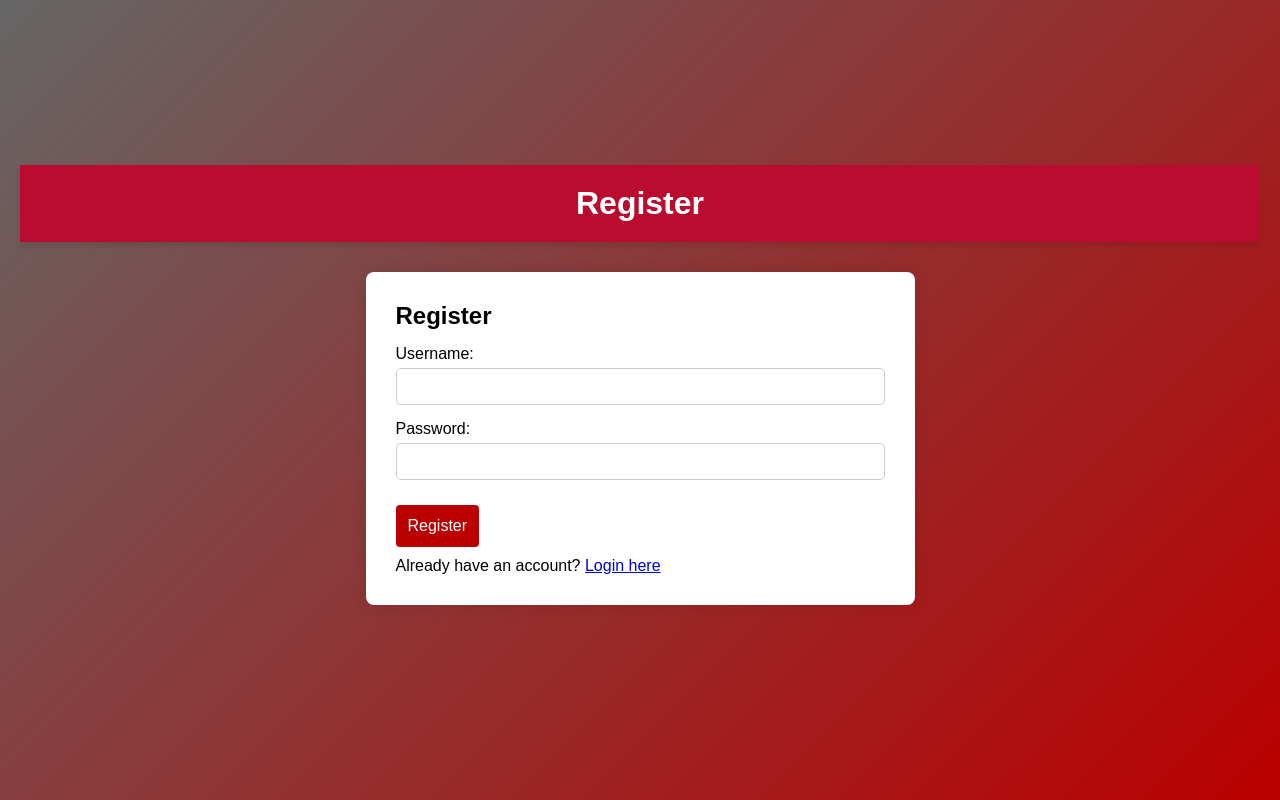
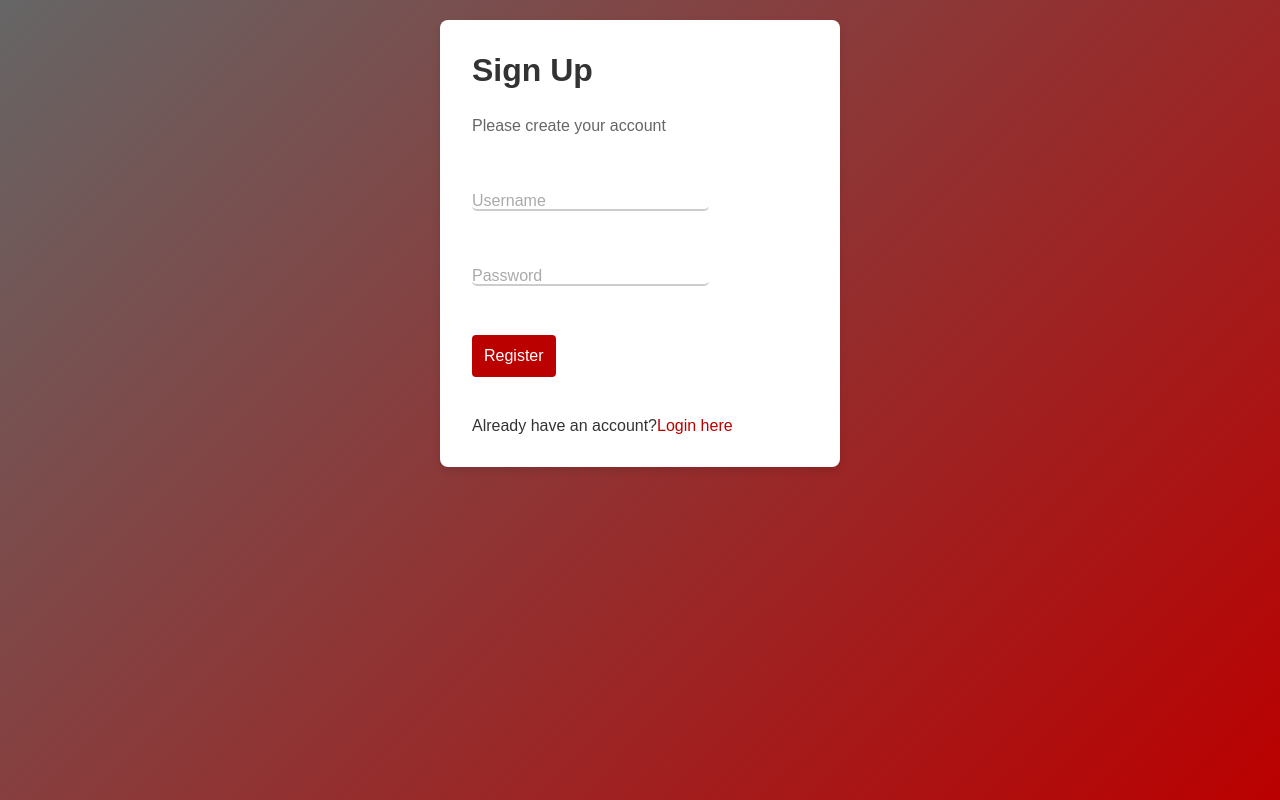
Before and after one commit to MarzooqN/degree-planner, a Python web app: template templates/register.html in a window 1280 px wide. Run offline with Jinja, Linux system fonts and the light colour scheme; the template is opened without the code that fills it, so the values that code supplies are empty.

Commit message:
made changes

```diff
--- /dev/null
+++ b/static/css/login.css
@@ -0,0 +1,158 @@
+/*
+Login page styling
+*/
+* {
+    box-sizing: border-box;
+    margin: 0;
+    padding: 0;
+    font-family: 'Arial', sans-serif;
+} */
+
+body {
+    display: flex;
+    justify-content: center;
+    align-items: center;
+}
+
+.container {
+    background-color: #fff;
+    padding: 2rem;
+    border-radius: 8px;
+    box-shadow: 0 4px 8px rgba(0, 0, 0, 0.1);
+    width: 400px; /* Increased width */
+    animation: fadeIn 1s ease-in-out;
+}
+
+
+@keyframes fadeIn {
+    from { opacity: 0; transform: translateY(-20px); }
+    to { opacity: 1; transform: translateY(0); }
+}
+
+
+.login-form {
+    display: flex;
+    flex-direction: column;
+    gap: 1.5rem;
+}
+
+
+.login-form h2 {
+    text-align: center;
+    margin-bottom: 0.25rem; /* Reduced gap */
+    color: #333;
+    font-size: 2rem; /* Increased font size */
+    animation: slideIn 1s ease-in-out;
+}
+
+
+@keyframes slideIn {
+    from { opacity: 0; transform: translateX(-20px); }
+    to { opacity: 1; transform: translateX(0); }
+}
+
+
+.subtitle {
+    text-align: center;
+    color: #666;
+    margin-bottom: 1rem; /* Reduced gap */
+    animation: fadeIn 1s ease-in-out 0.5s;
+    animation-fill-mode: backwards;
+}
+
+
+.input-container {
+    position: relative;
+}
+
+
+.input-container input {
+    border: none;
+    border-bottom: 2px solid #ccc;
+    padding: 0.5rem 0;
+    padding-right: 30px; /* Space for the icon */
+    outline: none;
+    transition: border-color 0.3s;
+    font-size: 1rem; /* Adjusted font size */
+}
+
+
+.input-container input:focus,
+.input-container input:valid {
+    border-color: #BB0000; /* Border color on focus and when input is valid */
+}
+
+
+.input-container label {
+    position: absolute;
+    top: 50%;
+    left: 0;
+    transform: translateY(-50%);
+    transition: all 0.3s;
+    color: #aaa;
+    pointer-events: none;
+    font-size: 1rem; /* Adjusted font size */
+}
+
+
+.input-container input:focus + label,
+.input-container input:valid + label {
+    top: -1rem;
+    left: 0;
+    color: #BB0000; /* Label color when input is focused or valid */
+    font-size: 0.8rem; /* Adjusted font size */
+}
+
+
+.input-container i {
+    position: absolute;
+    right: 0;
+    top: 50%;
+    transform: translateY(-50%);
+    color: #aaa;
+    transition: color 0.3s;
+    pointer-events: none;
+}
+
+
+.input-container input:focus + label + i,
+.input-container input:valid + label + i {
+    color: #BB0000; /* Icon color when input is focused or valid */
+}
+
+
+button {
+    padding: 0.75rem;
+    border: none;
+    border-radius: 4px;
+    background-color: #BB0000; /* Button background color */
+    color: #fff;
+    font-size: 1rem;
+    cursor: pointer;
+    transition: background-color 0.3s;
+    animation: fadeIn 1s ease-in-out 1s;
+    animation-fill-mode: backwards;
+}
+
+
+button:hover {
+    background-color: #BB0000; /* Button background color on hover */
+}
+
+
+.signup-link {
+    text-align: center;
+    margin-top: 1rem;
+    color: #333;
+}
+
+
+.signup-link a {
+    color: #BB0000; /* Signup link color */
+    text-decoration: none;
+}
+
+
+.signup-link a:hover {
+    text-decoration: underline;
+}
--- a/static/css/styles.css
+++ b/static/css/styles.css
@@ -18,6 +18,7 @@ header {
     text-align: center;
     /* max-width: 1200px; */
     box-shadow: 0 4px 6px rgba(0, 0, 0, 0.1);
+    border-radius: 10px;
 }
 
 
@@ -330,7 +331,7 @@ button:hover span:after {
     border-radius: 5rem;
     /* width: 10rem; */
     /* height: 2rem; */
-    padding: 1rem 10rem;
+    padding: 1rem 5rem;
     /* use either padding or width + height*/
     /* I prefer the padding one */
     /* rotate: -90deg; */
@@ -358,6 +359,7 @@ button:hover span:after {
       width: 100%;
     }
   }
+
 
 
   /* Manual Course Adding */
@@ -403,162 +405,3 @@ button:hover span:after {
     margin-top: 10px;
     padding-left: 20px;
 }
-
-/*
-Login page styling
-*/
-* {
-    box-sizing: border-box;
-    margin: 0;
-    padding: 0;
-    font-family: 'Arial', sans-serif;
-}
-
-body {
-    display: flex;
-    justify-content: center;
-    align-items: center;
-}
-
-.container {
-    background-color: #fff;
-    padding: 2rem;
-    border-radius: 8px;
-    box-shadow: 0 4px 8px rgba(0, 0, 0, 0.1);
-    width: 400px; /* Increased width */
-    animation: fadeIn 1s ease-in-out;
-}
-
-
-@keyframes fadeIn {
-    from { opacity: 0; transform: translateY(-20px); }
-    to { opacity: 1; transform: translateY(0); }
-}
-
-
-.login-form {
-    display: flex;
-    flex-direction: column;
-    gap: 1.5rem;
-}
-
-
-.login-form h2 {
-    text-align: center;
-    margin-bottom: 0.25rem; /* Reduced gap */
-    color: #333;
-    font-size: 2rem; /* Increased font size */
-    animation: slideIn 1s ease-in-out;
-}
-
-
-@keyframes slideIn {
-    from { opacity: 0; transform: translateX(-20px); }
-    to { opacity: 1; transform: translateX(0); }
-}
-
-
-.subtitle {
-    text-align: center;
-    color: #666;
-    margin-bottom: 1rem; /* Reduced gap */
-    animation: fadeIn 1s ease-in-out 0.5s;
-    animation-fill-mode: backwards;
-}
-
-
-.input-container {
-    position: relative;
-}
-
-
-.input-container input {
-    border: none;
-    border-bottom: 2px solid #ccc;
-    padding: 0.5rem 0;
-    padding-right: 30px; /* Space for the icon */
-    outline: none;
-    transition: border-color 0.3s;
-    font-size: 1rem; /* Adjusted font size */
-}
-
-
-.input-container input:focus,
-.input-container input:valid {
-    border-color: #BB0000; /* Border color on focus and when input is valid */
-}
-
-
-.input-container label {
-    position: absolute;
-    top: 50%;
-    left: 0;
-    transform: translateY(-50%);
-    transition: all 0.3s;
-    color: #aaa;
-    pointer-events: none;
-    font-size: 1rem; /* Adjusted font size */
-}
-
-
-.input-container input:focus + label,
-.input-container input:valid + label {
-    top: -1rem;
-    left: 0;
-    color: #BB0000; /* Label color when input is focused or valid */
-    font-size: 0.8rem; /* Adjusted font size */
-}
-
-
-.input-container i {
-    position: absolute;
-    right: 0;
-    top: 50%;
-    transform: translateY(-50%);
-    color: #aaa;
-    transition: color 0.3s;
-    pointer-events: none;
-}
-
-
-.input-container input:focus + label + i,
-.input-container input:valid + label + i {
-    color: #BB0000; /* Icon color when input is focused or valid */
-}
-
-
-button {
-    padding: 0.75rem;
-    border: none;
-    border-radius: 4px;
-    background-color: #BB0000; /* Button background color */
-    color: #fff;
-    font-size: 1rem;
-    cursor: pointer;
-    transition: background-color 0.3s;
-    animation: fadeIn 1s ease-in-out 1s;
-    animation-fill-mode: backwards;
-}
-
-
-button:hover {
-    background-color: #BB0000; /* Button background color on hover */
-}
-
-
-.signup-link {
-    text-align: center;
-    margin-top: 1rem;
-    color: #333;
-}
-
-
-.signup-link a {
-    color: #BB0000; /* Signup link color */
-    text-decoration: none;
-}
-
-
-.signup-link a:hover {
-    text-decoration: underline;
-}
--- a/templates/login.html
+++ b/templates/login.html
@@ -5,6 +5,7 @@
     <meta name="viewport" content="width=device-width, initial-scale=1.0">
     <title>Welcome Back</title>
     <link rel="stylesheet" href="{{ url_for('static', filename='css/styles.css') }}">
+    <link rel="stylesheet" href="{{ url_for('static', filename='css/login.css') }}">
     <!-- Add link to your main CSS file -->
 </head>
 <body>
--- a/templates/register.html
+++ b/templates/register.html
@@ -5,27 +5,28 @@
     <meta name="viewport" content="width=device-width, initial-scale=1.0">
     <title>Register</title>
     <link rel="stylesheet" href="{{ url_for('static', filename='css/styles.css') }}">
+    <link rel="stylesheet" href="{{ url_for('static', filename='css/login.css') }}">
 </head>
 <body>
-    <header>
-        <h1>Register</h1>
-    </header>
-    <main>
-        <section>
-            <form method="POST" action="{{ url_for('register') }}">
-                <h2>Register</h2>
-                <label for="username">Username:</label>
-                <input type="text" id="username" name="username" required>
-
-                <label for="password">Password:</label>
-                <input type="password" id="password" name="password" required>
-
-                <button type="submit"><span>Register</span></button>
-                <div class="login-link">
-                    Already have an account? <a href="{{ url_for('login') }}">Login here</a>
+    <div class="login-page">
+        <div class="container">
+            <form class="login-form" method="POST" action="{{ url_for('login') }}">
+                <h2><i class="fas fa-user"></i> Sign Up</h2>
+                <p class="subtitle">Please create your account</p>
+                <div class="input-container">
+                    <input type="text" id="username" name="username" required>
+                    <label for="username">Username</label>
+                    <i class="fas fa-user"></i>
                 </div>
+                <div class="input-container">
+                    <input type="password" id="password" name="password" required>
+                    <label for="password">Password</label>
+                    <i class="fas fa-lock"></i>
+                </div>
+                <button type="submit">Register</button>
+                <p class="signup-link">Already have an account?<a href="{{ url_for('login') }}">Login here</a></p>
             </form>
-        </section>
-    </main>
+        </div>
+    </div>
 </body>
 </html>
```
